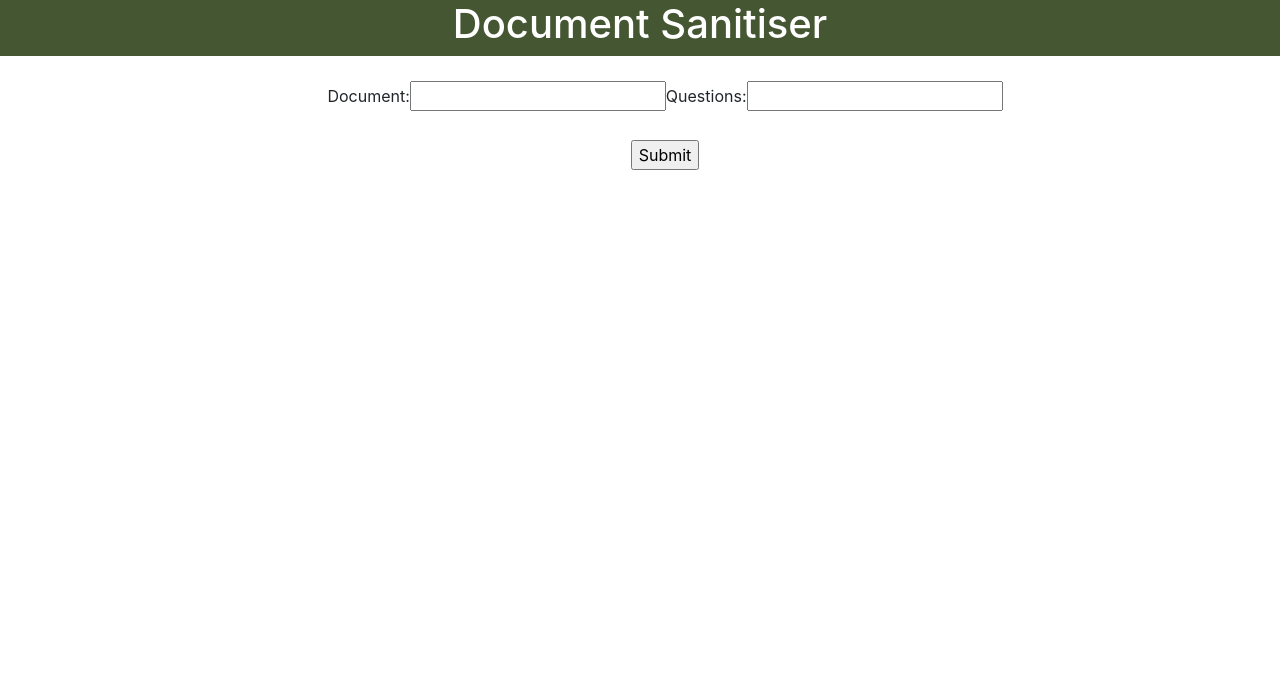
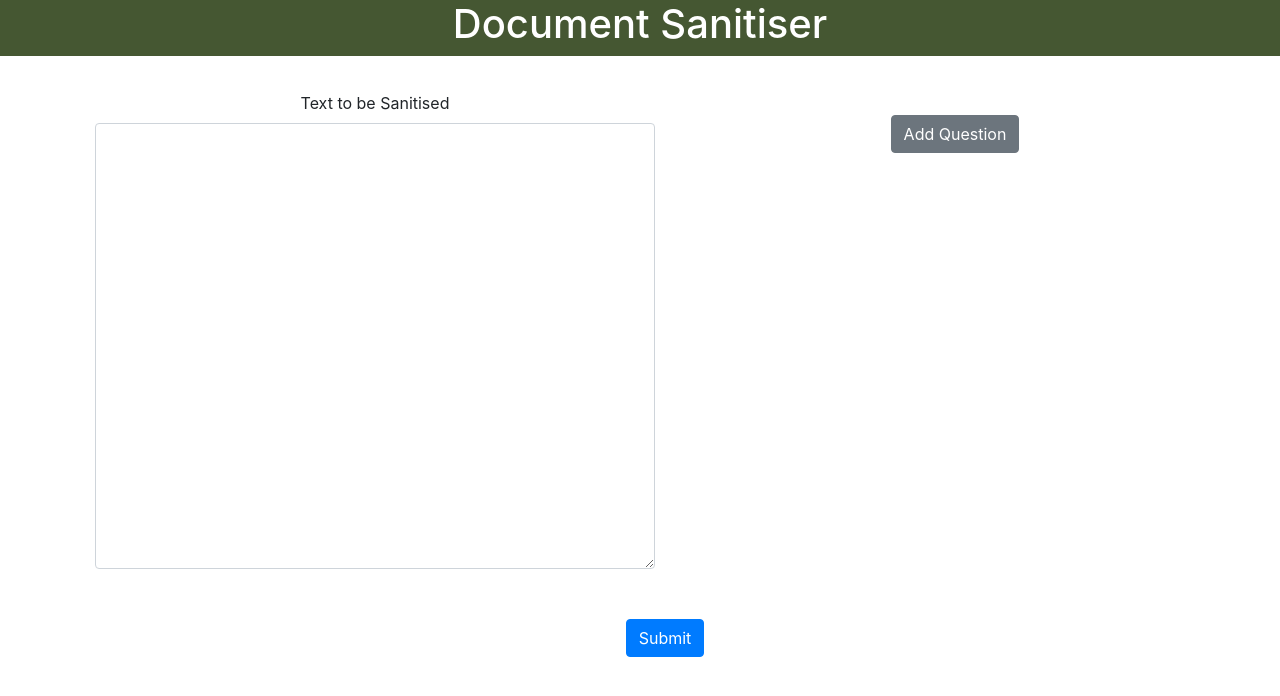
Before and after one commit to FilipposVlahos/FlexSanitise-Front-End, a React (Create React App) app: page / in a window 1280 px wide. Shown: the top 696 px of the page. Built offline with nearby package versions, Linux system fonts and the light colour scheme.

Commit message:
Add multiple questions in Form
Also added Bootstrap components for improved visual

```diff
--- a/src/components/Form.js
+++ b/src/components/Form.js
@@ -1,22 +1,59 @@
 import React, { useState } from "react";
 import sanitise from "../api/sanitise_api"
+import {Form as BootstrapForm, Button} from 'react-bootstrap';
+import "./Form.css"
 
 const LOADING = "loading";
 const RESULT = "result";
 
 function Form (props) {
     const [text, setText] = useState("");
-    const [questions, setQuestions] = useState([]);
+    // const [questions, setQuestions] = useState([]);
+    const [values, setValues] = useState({ questions: []});
+
+    function createInputs() {
+        return values.questions.map((el, i) =>
+            <div key={i} >
+                <BootstrapForm.Group controlId="exampleForm.ControlTextarea1">
+                    <BootstrapForm.Label>Question {i + 1} </BootstrapForm.Label>
+                    <BootstrapForm.Control as="textarea" rows={1} onChange={handleChange.bind(i)} required />
+                </BootstrapForm.Group>
+                <Button variant="danger" onClick={removeClick.bind(i)} >
+                    Remove Question {i + 1}
+                </Button>
+                {/* <input type="text" value={el || ''} onChange={handleChange.bind(i)} /> */}
+                {/* <input type='button' value='Remove Question' onClick={removeClick.bind(i)} /> */}
+            </div>
+        );
+    }
+
+    function handleChange(event) {
+        let vals = [...values.questions];
+        vals[this] = event.target.value;
+        setValues({ questions: vals });
+    }
+
+    const addClick = () => {
+        setValues({ questions: [...values.questions, ''] })
+    }
+
+    const removeClick = () => {
+        let vals = [...values.questions];
+        vals.splice(this, 1);
+        setValues({ questions: vals });
+    }
 
     async function handleSubmit() {
         props.setPage(LOADING);
-        sanitise(text, [questions])
-            .then(function (response) {
+        var questions = JSON.stringify(values);
+        console.log(questions)
+        sanitise(text, questions)
+            .then(response => {
                 props.setResponse(response.data.sanitisedDocument);
                 console.log(response.data.sanitisedDocument)
                 props.setPage(RESULT);
             })
-            .catch(function (error) {
+            .catch(error => {
                 if (error.response) {
                     console.log(error.response.status);
                     props.setError(error.response.status);
@@ -32,26 +69,28 @@ function Form (props) {
     }
 
     return(
-    <form onSubmit={handleSubmit}>
-        <label>
-            Document:
-        </label>
-        <input
-            type="text"
-            value={text}
-            onChange={e => setText(e.target.value)}
-        />
-        <label>
-            Questions:
-        </label>
-        <input
-            type="text"
-            value={questions}
-            onChange={e => setQuestions(e.target.value)}
-        />
-        <br /><br />
-        <input type="submit" value="Submit" />
-    </form>
+    <BootstrapForm onSubmit={handleSubmit}>
+        <div className= "row">
+            <div className = "column left">
+                <BootstrapForm.Group controlId="exampleForm.ControlTextarea1">
+                    <BootstrapForm.Label>Text to be Sanitised</BootstrapForm.Label>
+                    <BootstrapForm.Control as="textarea" rows={18} onChange={e => setText(e.target.value)} required/>
+                </BootstrapForm.Group>
+            </ div>
+
+            <div className = "column right">
+                {createInputs()}
+                <br />
+                <Button variant="secondary" onClick={addClick} >
+                    Add Question
+                </Button>
+            </div>
+        </div>
+        <br />
+        <Button variant="primary" type="submit">
+                Submit
+        </Button>
+    </BootstrapForm>
     );
 }
 
```
